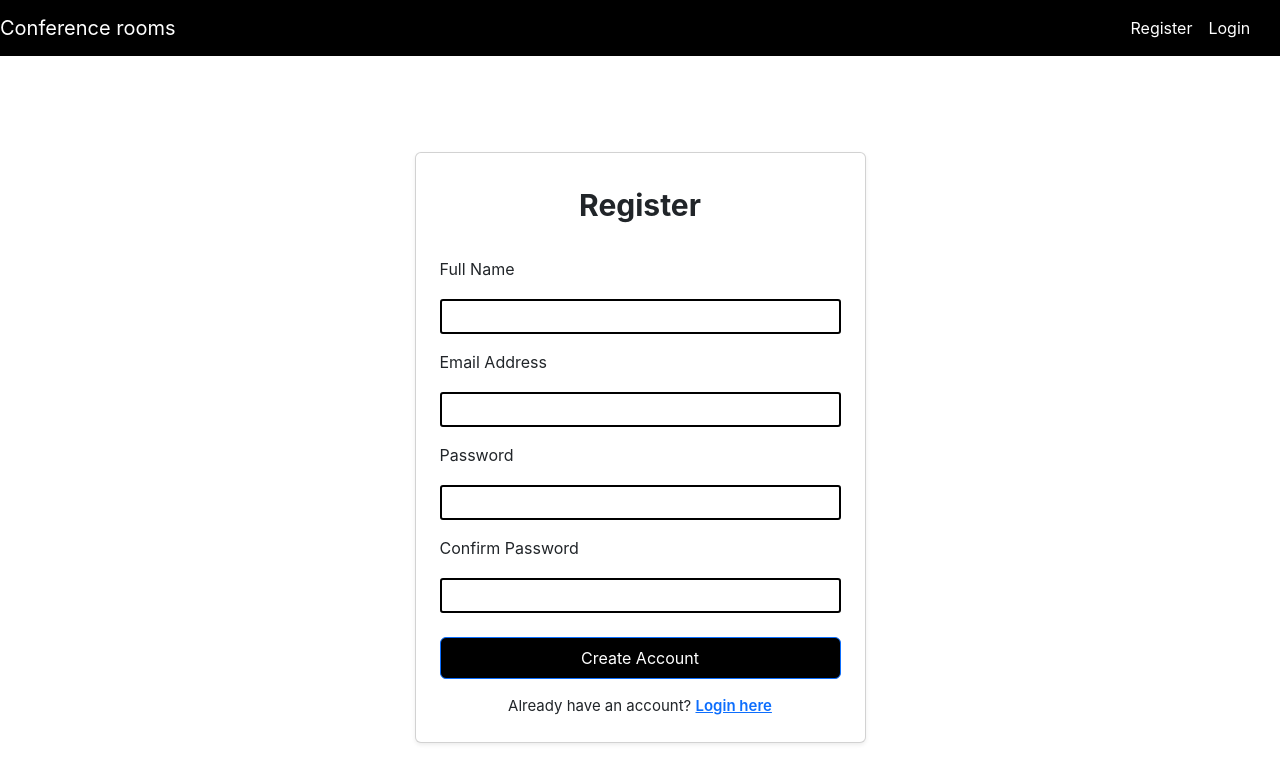
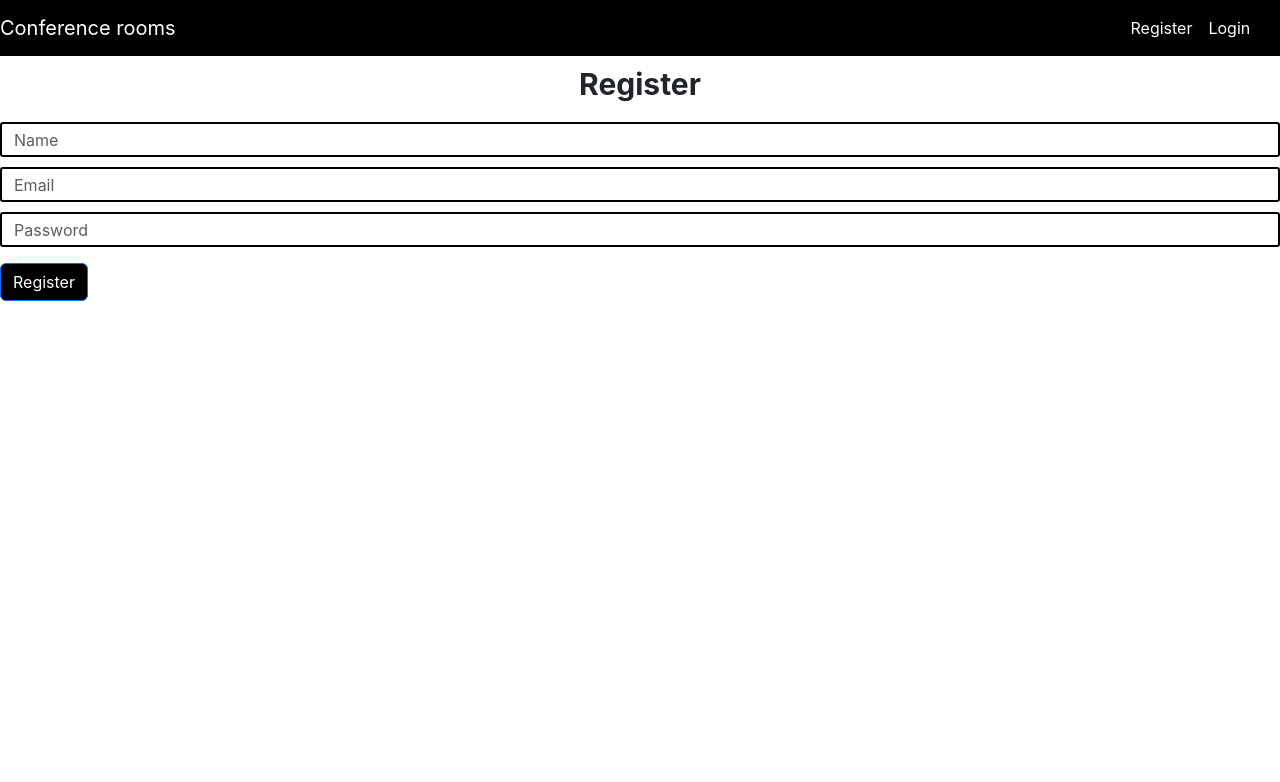
Before and after one commit to frontal-lobe-tingz/Hotelrooms, a React (Create React App) app in the folder client/: page /register in a window 1280 px wide. Shown: the top 782 px of the page. Built offline with nearby package versions, Linux system fonts and the light colour scheme.

Commit message:
Update Registerscreen.js

```diff
--- a/client/src/screens/Registerscreen.js
+++ b/client/src/screens/Registerscreen.js
@@ -1,213 +1,61 @@
-import React, { useState, useEffect } from 'react';
-import axios from 'axios';
-import { Link, useNavigate } from 'react-router-dom';
-import Success from '../components/Success';
-import Loader from '../components/Loader';
-import Error from '../components/Error';
+import React, { useState } from "react";
+import axios from "axios";
 
 function Registerscreen() {
-  const [formData, setFormData] = useState({
-    name: '',
-    email: '',
-    password: '',
-    confirmPassword: ''
-  });
+  const [name, setName] = useState("");
+  const [email, setEmail] = useState("");
+  const [password, setPassword] = useState("");
 
-  const [loading, setLoading] = useState(false);
-  const [error, setError] = useState(null);
-  const [success, setSuccess] = useState(false);
-  const navigate = useNavigate();
+  // CRA environment variable
+  const API_URL = process.env.REACT_APP_API_URL || "https://hotelrooms-backend.onrender.com";
 
-  const API_URL = import.meta.env.VITE_API_URL || "https://hotelrooms-backend.onrender.com";
-
-  // Handle success state and auto-redirect
-  useEffect(() => {
-    if (success) {
-      const timer = setTimeout(() => {
-        navigate('/login');
-      }, 2000);
-      return () => clearTimeout(timer);
-    }
-  }, [success, navigate]);
-
-  async function register(e) {
-    e.preventDefault();
-
-    // Form validation
-    if (!formData.name || !formData.email || !formData.password) {
-      setError('All fields are required');
-      return;
-    }
-
-    if (!/^\w+([.-]?\w+)*@\w+([.-]?\w+)*(\.\w{2,3})+$/.test(formData.email)) {
-      setError('Please enter a valid email address');
-      return;
-    }
-
-    if (formData.password.length < 6) {
-      setError('Password must be at least 6 characters');
-      return;
-    }
-
-    if (formData.password !== formData.confirmPassword) {
-      setError('Passwords do not match');
-      return;
-    }
+  const register = async () => {
+    const user = {
+      name,
+      email,
+      password,
+    };
 
     try {
-      setLoading(true);
-      setError(null);
-
-      const response = await axios.post(`${API_URL}/api/user/register`, {
-        name: formData.name,
-        email: formData.email,
-        password: formData.password
-      }, {
-        headers: {
-          'Content-Type': 'application/json'
-        },
-        timeout: 10000 // 10 second timeout
-      });
-
-      if (response.status >= 200 && response.status < 300) {
-        setSuccess(true);
-        setFormData({
-          name: '',
-          email: '',
-          password: '',
-          confirmPassword: ''
-        });
-      } else {
-        throw new Error(response.data.message || 'Registration failed');
+      const response = await axios.post(`${API_URL}/api/users/register`, user);
+      alert("Registration successful!");
+      console.log(response.data);
+    } catch (error) {
+      console.error("Error during registration:", error);
+      alert("Error during registration: " + error.message);
     }
-    } catch (err) {
-      let errorMessage = 'Registration failed. Please try again.';
-
-      if (err.code === 'ECONNABORTED') {
-        errorMessage = 'Request timed out. Please try again.';
-      } else if (err.response) {
-        errorMessage = err.response.data.message || errorMessage;
-      } else if (err.request) {
-        errorMessage = 'No response from server. Please check your connection.';
-      }
-
-      setError(errorMessage);
-      console.error('Registration error:', err);
-    } finally {
-      setLoading(false);
-    }
-  }
-
-  const handleInputChange = (e) => {
-    setFormData({
-      ...formData,
-      [e.target.name]: e.target.value
-    });
   };
 
   return (
-    <div className="container">
-      {loading && <Loader />}
-
-      <div className="row justify-content-center mt-5">
-        <div className="col-md-6 col-lg-5 mt-5">
-          <div className="card shadow-sm">
-            <div className="card-body p-4">
-              <h2 className="card-title text-center mb-4">Register</h2>
-
-              {error && (
-                <Error
-                  message={error}
-                  onClose={() => setError(null)}
-                />
-              )}
-
-              {success && (
-                <Success message="Registration successful! Redirecting to login..." />
-              )}
-
-              <form onSubmit={register}>
-                <div className="mb-3">
-                  <label htmlFor="name" className="form-label">Full Name</label>
+    <div className="register">
+      <h2>Register</h2>
       <input
         type="text"
+        placeholder="Name"
         className="form-control"
-                    id="name"
-                    name="name"
-                    value={formData.name}
-                    onChange={handleInputChange}
-                    required
-                    autoFocus
+        value={name}
+        onChange={(e) => setName(e.target.value)}
       />
-                </div>
 
-                <div className="mb-3">
-                  <label htmlFor="email" className="form-label">Email Address</label>
       <input
         type="email"
+        placeholder="Email"
         className="form-control"
-                    id="email"
-                    name="email"
-                    value={formData.email}
-                    onChange={handleInputChange}
-                    required
+        value={email}
+        onChange={(e) => setEmail(e.target.value)}
       />
-                </div>
 
-                <div className="mb-3">
-                  <label htmlFor="password" className="form-label">Password</label>
       <input
         type="password"
+        placeholder="Password"
         className="form-control"
-                    id="password"
-                    name="password"
-                    value={formData.password}
-                    onChange={handleInputChange}
-                    minLength="6"
-                    required
+        value={password}
+        onChange={(e) => setPassword(e.target.value)}
       />
-                </div>
 
-                <div className="mb-4">
-                  <label htmlFor="confirmPassword" className="form-label">Confirm Password</label>
-                  <input
-                    type="password"
-                    className="form-control"
-                    id="confirmPassword"
-                    name="confirmPassword"
-                    value={formData.confirmPassword}
-                    onChange={handleInputChange}
-                    minLength="6"
-                    required
-                  />
-                </div>
-
-                <button
-                  type="submit"
-                  className="btn btn-primary w-100 py-2"
-                  disabled={loading}
-                >
-                  {loading ? (
-                    <>
-                      <span className="spinner-border spinner-border-sm me-2"></span>
-                      Processing...
-                    </>
-                  ) : (
-                    'Create Account'
-                  )}
+      <button className="btn btn-primary mt-3" onClick={register}>
+        Register
       </button>
-              </form>
-
-              <div className="mt-3 text-center">
-                <p className="mb-0">
-                  Already have an account?{' '}
-                  <Link to="/login" className="text-primary fw-semibold">Login here</Link>
-                </p>
-              </div>
-            </div>
-          </div>
-        </div>
-      </div>
     </div>
   );
 }
```
Lines whose indentation alone changed are shown as unchanged.
